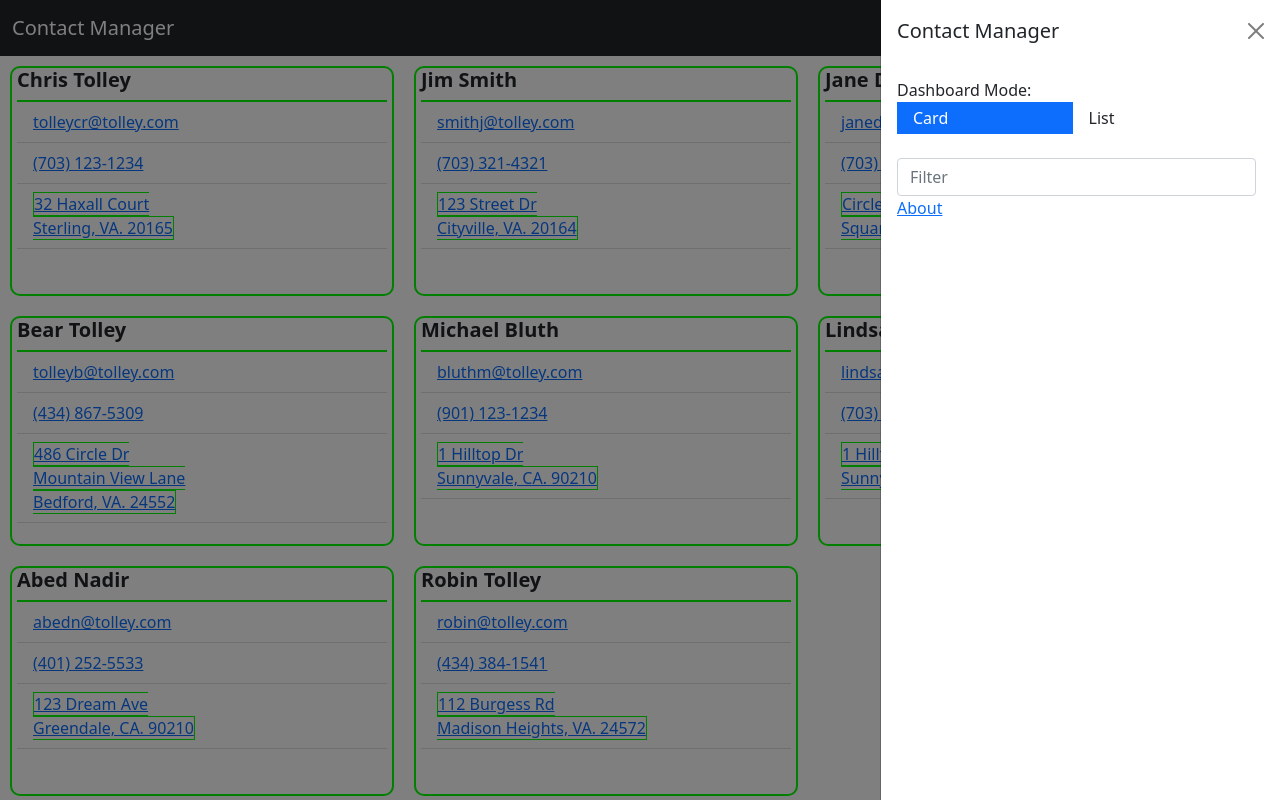
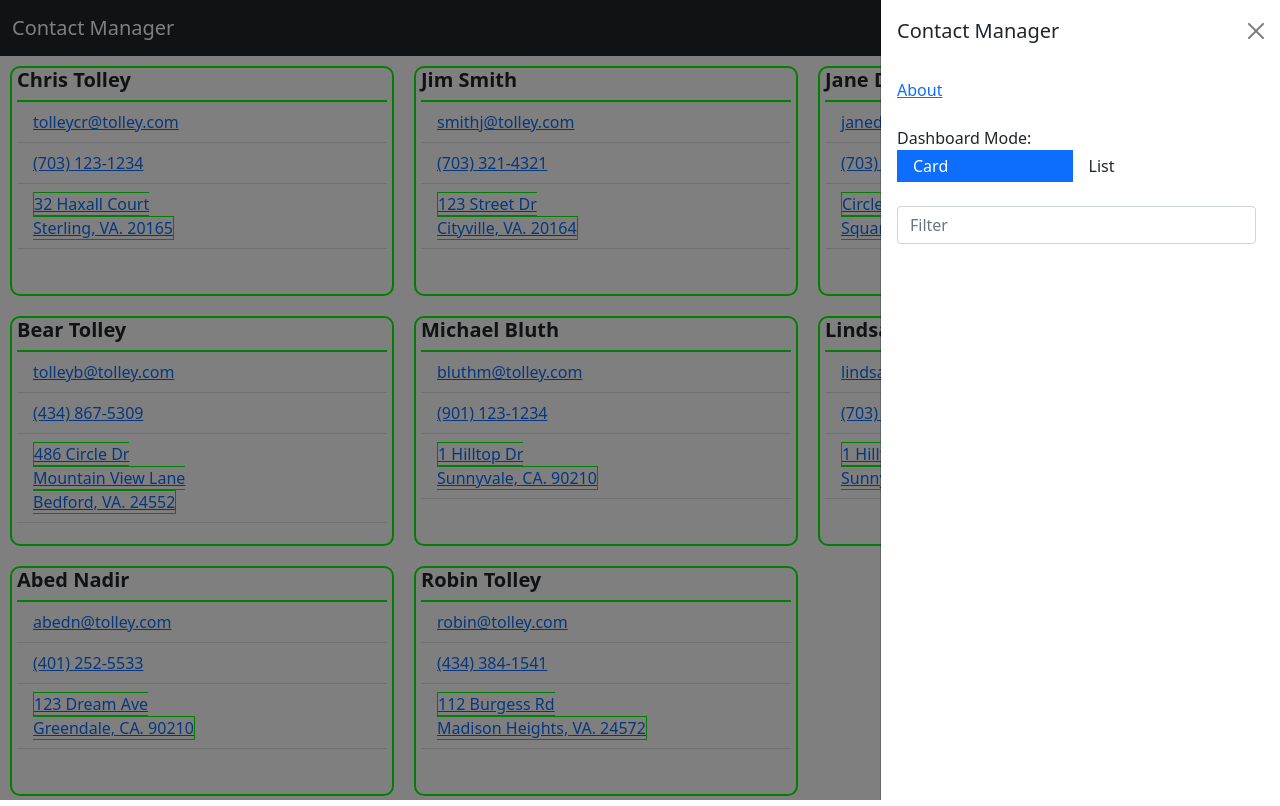
Before and after one commit to tolley/react-functional-contact-manager, a React (Create React App) app in the folder contact-manager/: page / in a window 1280 px wide. Both pictures are taken after a click on the button 1240 px from the left and 28 px from the top of the page. Built offline with nearby package versions, Linux system fonts and the light colour scheme.

Commit message:
Fixed a few react warnings about the About popup

```diff
--- a/contact-manager/src/App.scss
+++ b/contact-manager/src/App.scss
@@ -21,10 +21,16 @@
   text-transform: capitalize;
 }
 
-a.mockLink {
-  color: 00f;
+button.mockLink {
+  background-color: transparent;
+  border: none;
+  cursor: pointer;
   text-decoration: underline;
-  cursor: pointer;
+  display: inline;
+  color: #0D6EFD;
+  text-align: left;
+  margin: 0;
+  padding: 0;
 }
 
 .uc {
--- a/contact-manager/src/features/about/About.js
+++ b/contact-manager/src/features/about/About.js
@@ -7,13 +7,13 @@ export default function About(props) {
     const handleShow = () => setShow(true);
     const handleClose = () => setShow(false);
 
-    const url = "";
-
     return (
         <>
-            <a className="mockLink" onClick={handleShow}>
-                About
-            </a>
+            <button type="button"
+                className="mockLink"
+                onClick={handleShow}>
+                    About
+            </button>
             <Modal show={show} onHide={handleClose}>
                 <Modal.Header closeButton>
                     <Modal.Title>
@@ -42,6 +42,7 @@ export default function About(props) {
                         bootstrap, lodash, and axios. The code was tracked with GIT
                         (<a
                             target="_blank"
+                            rel="noreferrer"
                             href="https://github.com/tolley/react-functional-contact-manager">
                                 github
                         </a>)
--- a/contact-manager/src/features/header/Header.js
+++ b/contact-manager/src/features/header/Header.js
@@ -7,7 +7,6 @@ import {
     Offcanvas,
     Form,
     FormControl,
-    Button,
     Dropdown,
     ButtonGroup,
     // DropdownButton,
@@ -36,6 +35,9 @@ export default function Header() {
                             </Offcanvas.Title>
                         </Offcanvas.Header>
                         <Offcanvas.Body>
+                            <Nav className="justify-content-end flex-grow-1 pe-3">
+                                <About /><br />
+                            </Nav>
                             <Nav className="justify-content=end flex-grow-1 pe-3">
                                 Dashboard Mode:
                                 <ButtonGroup
@@ -60,9 +62,6 @@ export default function Header() {
                                     aria-label="Filter"
                                 />
                             </Form>
-                            <Nav className="justify-content-end flex-grow-1 pe-3">
-                                <About />
-                            </Nav>
                         </Offcanvas.Body>
                     </Navbar.Offcanvas>
                 </Container>
```
